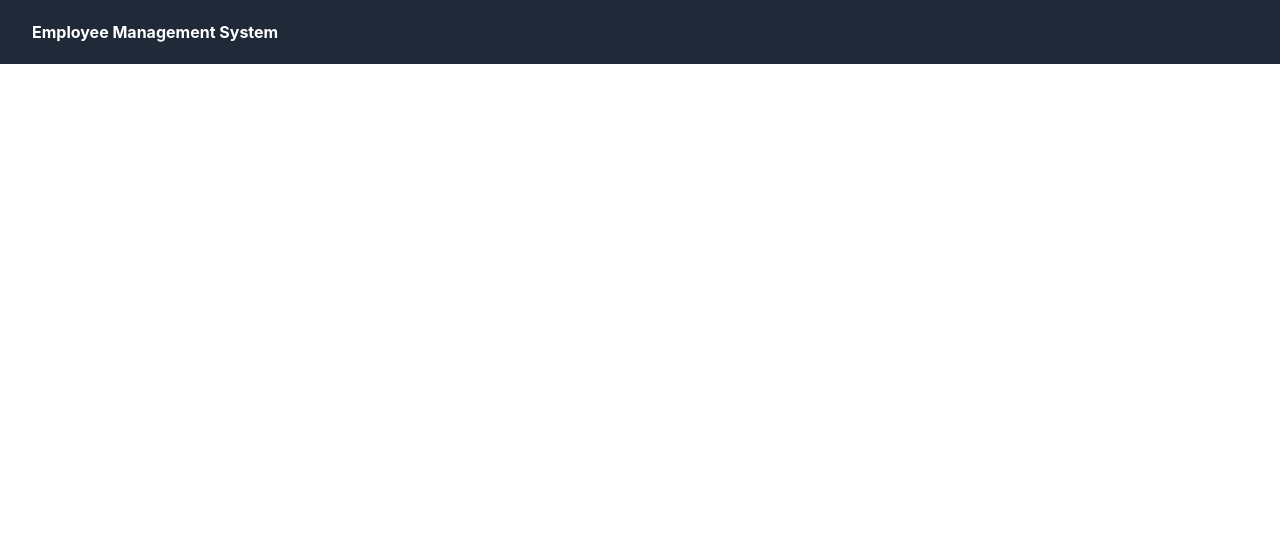
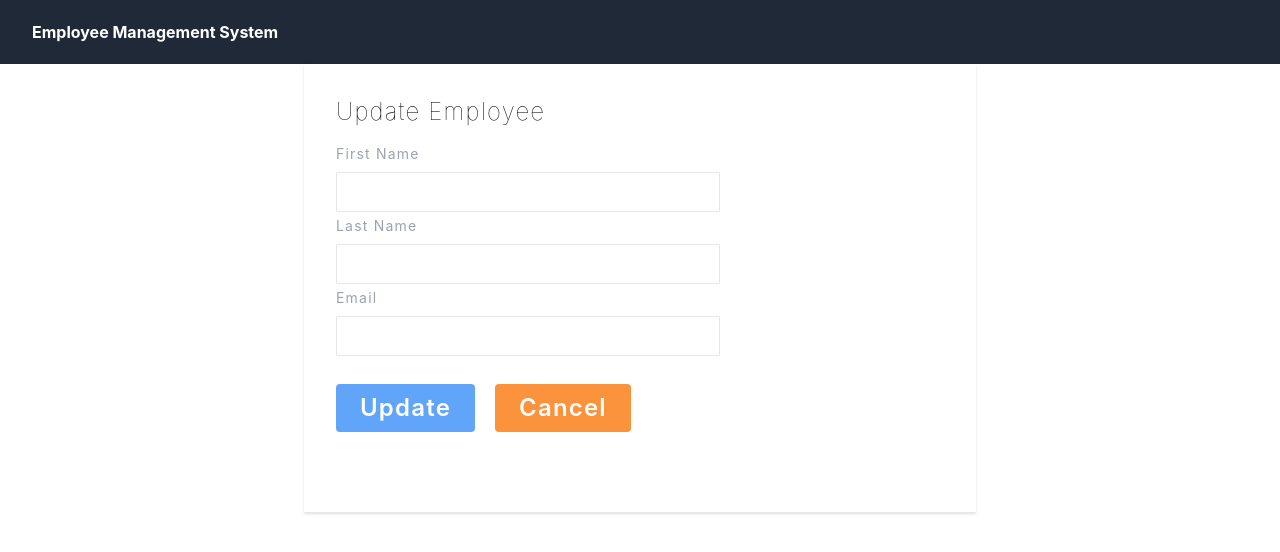
Before and after one commit to ameyd96/Spring-project, a React (Create React App) app in the folder SpringBoot-ReactJS EmployeeManagement/EmployeeSystemUI/app/: page /editEmployee/1 in a window 1280 px wide. Shown: the top 552 px of the page. Built offline with nearby package versions, Linux system fonts and the light colour scheme; no server answers.

Commit message:
Update functionality is done

```diff
--- a/SpringBoot-ReactJS EmployeeManagement/EmployeeSystemUI/app/src/App.js
+++ b/SpringBoot-ReactJS EmployeeManagement/EmployeeSystemUI/app/src/App.js
@@ -3,6 +3,7 @@ import "./App.css";
 import AddEmployee from "./components/AddEmployee";
 import EmployeeList from './components/EmployeeList';
 import NavBar from "./components/NavBar";
+import UpdateEmployee from './components/UpdateEmployee';
 
 function App() {
   return (
@@ -15,6 +16,7 @@ function App() {
       </Route><Route path='/employeeList' element={<EmployeeList />}> </Route>
 
       <Route path='/addEmployee' element={<AddEmployee />}></Route>
+      <Route path='/editEmployee/:id' element={<UpdateEmployee />}></Route>
     </Routes>
       {/* <AddEmployee />
       <EmployeeList /> */}
--- a/SpringBoot-ReactJS EmployeeManagement/EmployeeSystemUI/app/src/components/Employee.js
+++ b/SpringBoot-ReactJS EmployeeManagement/EmployeeSystemUI/app/src/components/Employee.js
@@ -1,6 +1,14 @@
 import React from 'react'
+import { useNavigate } from 'react-router-dom';
 
 const Employee = ({emp,deleteEmployee}) => {
+
+  const navigate =useNavigate();
+
+  const editEmployee=(e,id) =>{
+    e.preventDefault();
+    navigate(`/editEmployee/${id}`)
+  }
   return (
     <tr key={emp.id}>
                 <td className="text-left px-6 py-4 whitespace-nowrap">
@@ -14,8 +22,8 @@ const Employee = ({emp,deleteEmployee}) => {
                 </td>
                 <td className="text-right px-6 py-4 whitespace-nowrap font-medium text-sm">
                   <a
-                    href="#"
-                    className="text-indigo-500 hover:text-indigo-800 px-4"
+                   onClick={(e,id) => editEmployee(e,emp.id)}
+                    className="text-indigo-500 hover:text-indigo-800 px-4 hover:cursor-pointer"
                   >
                     Edit
                   </a>
--- /dev/null
+++ b/SpringBoot-ReactJS EmployeeManagement/EmployeeSystemUI/app/src/components/UpdateEmployee.js
@@ -0,0 +1,107 @@
+import React, { useEffect, useState } from "react";
+import { useParams, useNavigate } from "react-router-dom";
+import EmployeeService from "../services/EmployeeService";
+
+const UpdateEmployee = () => {
+  const navigate = useNavigate();
+  const [employee, setEmployee] = useState({
+    id: "",
+    firstName: "",
+    lastName: "",
+    email: "",
+  });
+  const { id } = useParams();
+  const handleChange = (e) => {
+    const value = e.target.value;
+    setEmployee({ ...employee, [e.target.name]: value });
+  };
+
+  const updateEmployee = (e) => {
+    e.preventDefault();
+
+    EmployeeService.updateEmployee(employee, id)
+      .then((response) => {
+          navigate("/employeeList");
+      })
+      .catch((error) => {
+        console.log(error);
+      });
+  };
+
+  useEffect(() => {
+    const fetchdata = async () => {
+      try {
+        const response = await EmployeeService.getEmployeeById(id);
+        setEmployee(response.data);
+      } catch (error) {
+        console.log(error);
+      }
+    };
+    fetchdata();
+  }, []);
+
+  return (
+    <div className="flex max-w-2xl mx-auto shadow border-b">
+      <div className="px-8 py-8">
+        <div className="font-thin text-2xl tracking-wider">
+          <h1>Update Employee</h1>
+          <div className="items-center justify-center h-14 w-full my-4">
+            <label className="block text-gray-400 text-sm font-normal">
+              First Name
+            </label>
+            <input
+              name="firstName"
+              value={employee.firstName}
+              onChange={(e) => handleChange(e)}
+              type="text"
+              className="h-10 w-96 border mt-2 px-2 py-2"
+            ></input>
+          </div>
+
+          <div className="items-center justify-center h-14 w-full my-4">
+            <label className="block text-gray-400 text-sm font-normal">
+              Last Name
+            </label>
+            <input
+              type="text"
+              name="lastName"
+              value={employee.lastName}
+              onChange={(e) => handleChange(e)}
+              className="h-10 w-96 border mt-2 px-2 py-2"
+            ></input>
+          </div>
+
+          <div className="items-center justify-center h-14 w-full my-4">
+            <label className="block text-gray-400 text-sm font-normal">
+              Email
+            </label>
+            <input
+              type="email"
+              name="email"
+              value={employee.email}
+              onChange={(e) => handleChange(e)}
+              className="h-10 w-96 border mt-2 px-2 py-2"
+            ></input>
+          </div>
+
+          <div className="items-center justify-center h-14 w-full my-10 space-x-5">
+            <button
+              onClick={updateEmployee}
+              className="rounded text-white font-semibold bg-blue-400 hover:bg-blue-700 px-6 py-2"
+            >
+              Update
+            </button>
+            <button
+              onClick={() => navigate("/employeeList")}
+              className="rounded text-white font-semibold bg-orange-400 hover:bg-orange-700 px-6 py-2"
+            >
+              Cancel
+            </button>
+          </div>
+        </div>
+      </div>
+    </div>
+  );
+};
+
+export default UpdateEmployee;
--- a/SpringBoot-ReactJS EmployeeManagement/EmployeeSystemUI/app/src/services/EmployeeService.js
+++ b/SpringBoot-ReactJS EmployeeManagement/EmployeeSystemUI/app/src/services/EmployeeService.js
@@ -12,7 +12,15 @@ class EmployeeService {
     }
 
     deleteEmployee(id){
-        axios.delete(EMPLOYEE_API_BASE_URL + '/' + id);
+        return axios.delete(EMPLOYEE_API_BASE_URL + '/' + id);
+    }
+
+    getEmployeeById(id){
+        return axios.get(EMPLOYEE_API_BASE_URL + '/' + id)
+    }
+
+    updateEmployee(employee,id){
+        return axios.put(EMPLOYEE_API_BASE_URL + '/' + id,employee )
     }
 
 }
```
Also changed, not shown: 1 other file (tests, documents, lock files or other folders).
